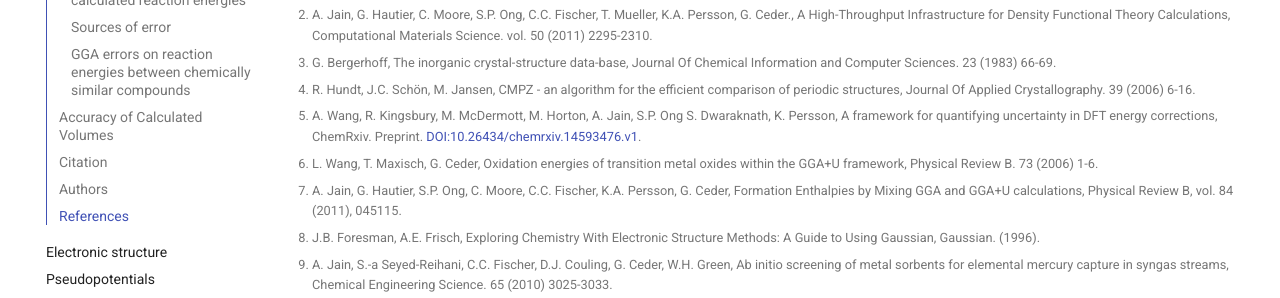
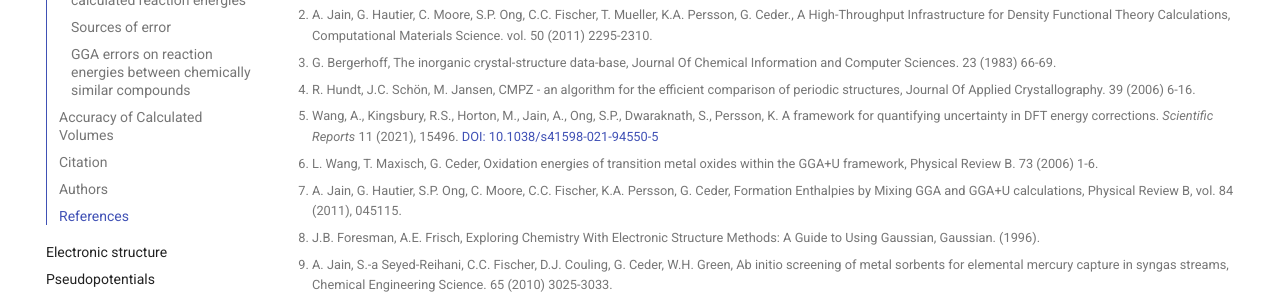
Before and after one commit to materialsproject/docs, an MkDocs documentation site: the page built from docs/methodology/total-energies.md, in a window 1280 px wide and 900 px high, scrolled down 4456 px. Shown: the part 435-733 px from the top of the window. Built offline with MkDocs 1.6.1 and Material for MkDocs 9.7.7, drawn with Linux system fonts in a browser that asks for light colours; comment, search, counter and statistics services are not loaded.

Commit message:
Update publication details for MP2020 manuscript

```diff
--- a/docs/methodology/total-energies.md
+++ b/docs/methodology/total-energies.md
@@ -242,9 +242,9 @@ works:
     Crystallography. 39 (2006) 6-16.
 
 [^5]:
-    A. Wang, R. Kingsbury, M. McDermott, M. Horton, A. Jain, S.P. Ong S. Dwaraknath,
-    K. Persson, A framework for quantifying uncertainty in DFT energy corrections,
-    ChemRxiv. Preprint. [DOI:10.26434/chemrxiv.14593476.v1](https://doi.org/10.26434/chemrxiv.14593476.v1).
+    Wang, A., Kingsbury, R.S., Horton, M., Jain, A., Ong, S.P., Dwaraknath, S., Persson, K.
+    A framework for quantifying uncertainty in DFT energy corrections. *Scientific Reports* 11
+    (2021), 15496. [DOI: 10.1038/s41598-021-94550-5](https://doi.org/10.1038/s41598-021-94550-5)
 
 [^6]:
     L. Wang, T. Maxisch, G. Ceder, Oxidation energies of transition
```
